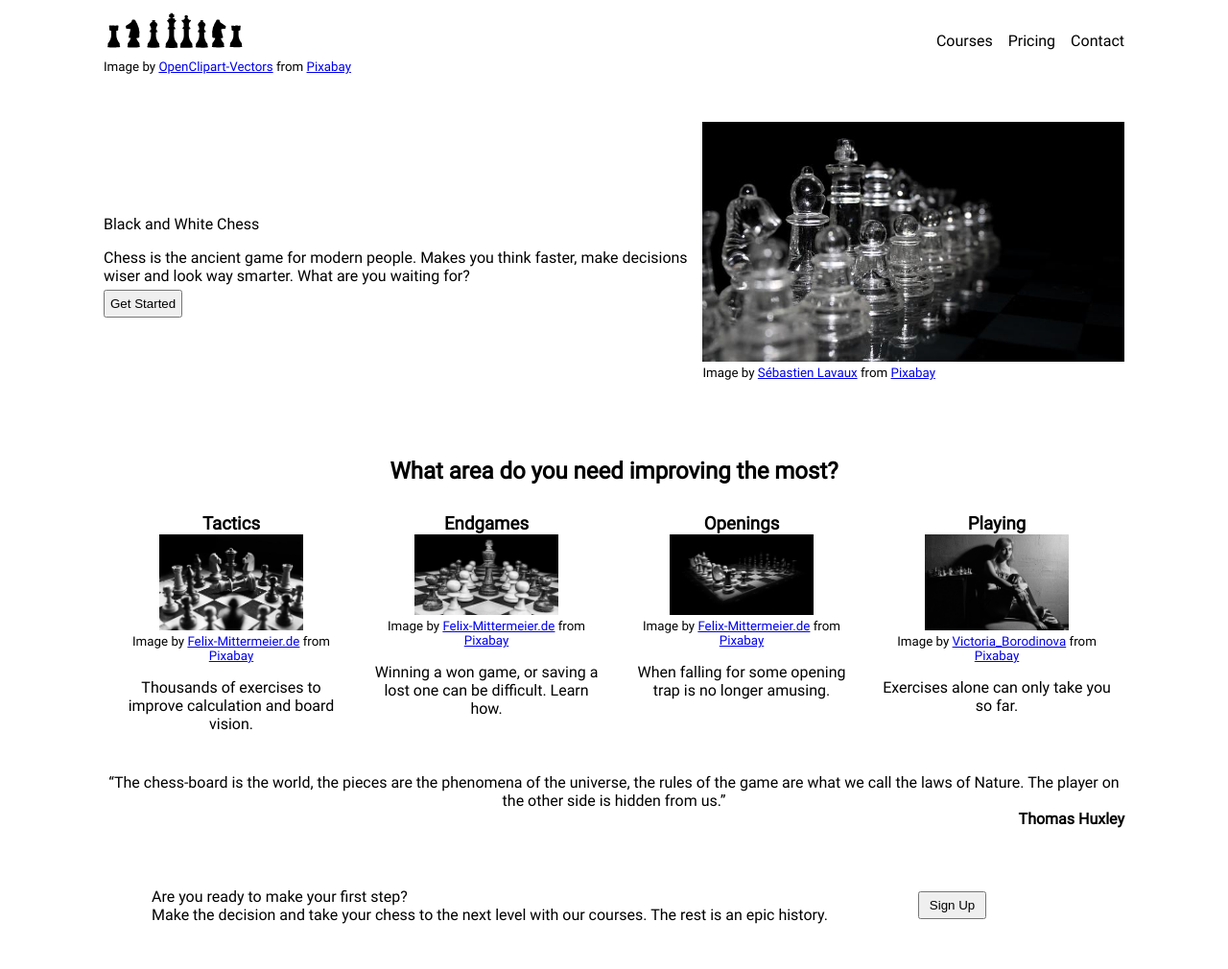
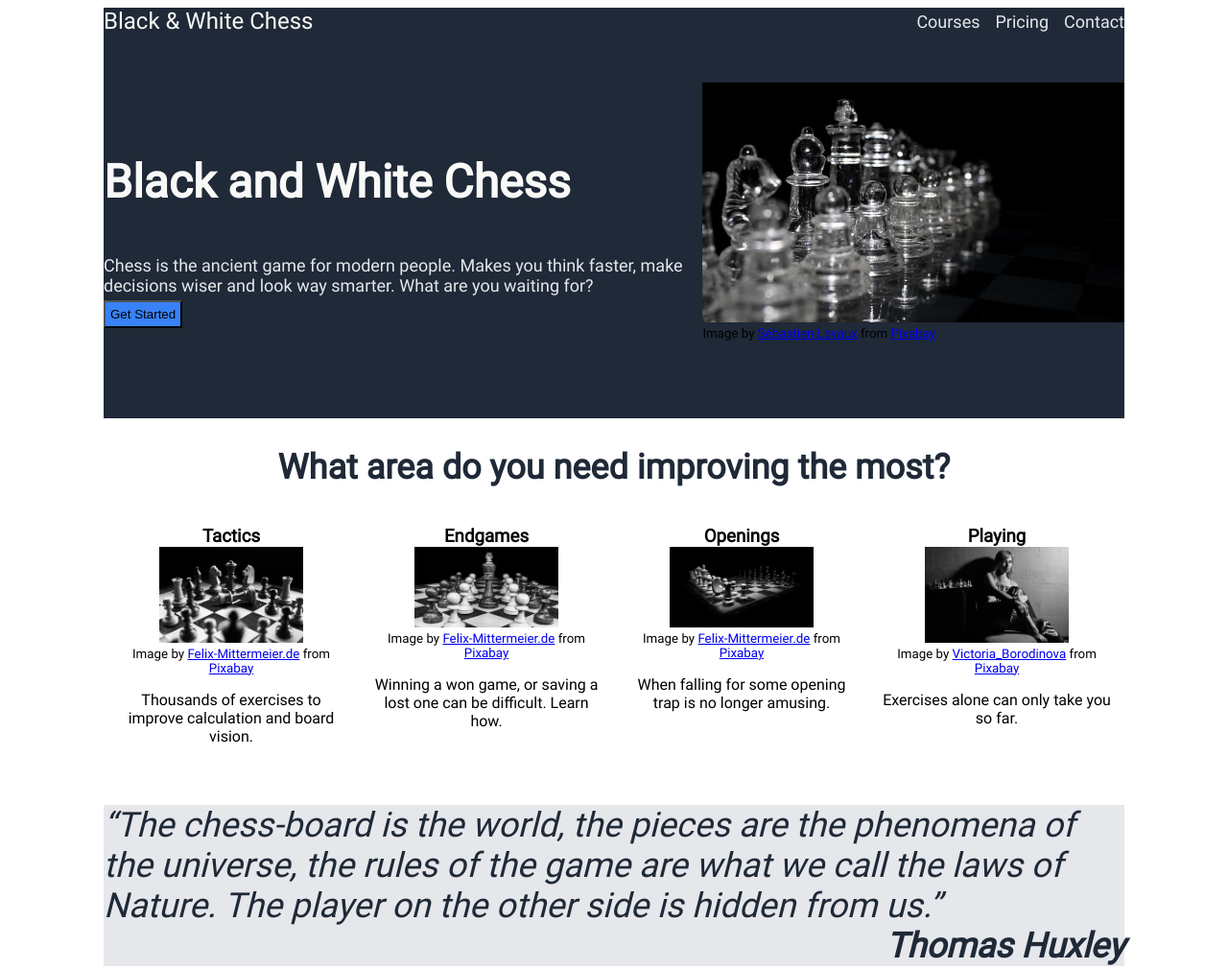
Before and after one commit to MarcusCalgar/Landing-Page, a plain HTML site: page index.html in a window 1280 px wide. Shown: the top 1010 px of the page at 96% size. Drawn offline with Linux system fonts and the light colour scheme.

Commit message:
Add font and background styles

```diff
--- a/index.html
+++ b/index.html
@@ -10,9 +10,8 @@
 <body>
     <!--This is the top-most portion of the website-->
     <div class="header">
-        <div class="top-image">
-            <img src="images/bishop-2025120.svg" alt="logo">
-            <p class="credits">Image by <a href="https://pixabay.com/users/openclipart-vectors-30363/?utm_source=link-attribution&amp;utm_medium=referral&amp;utm_campaign=image&amp;utm_content=2025120">OpenClipart-Vectors</a> from <a href="https://pixabay.com//?utm_source=link-attribution&amp;utm_medium=referral&amp;utm_campaign=image&amp;utm_content=2025120">Pixabay</a></p>
+        <div class="header-text">
+            Black & White Chess
         </div>
         <ul>
             <li>Courses</li>
@@ -21,11 +20,11 @@
         </ul>
     </div>
     <!--This is the upper portion of the website with the main image-->
-    <div class="pre">
+    <div class="hero">
         <div class="information">
             <div class="hero-text">
-                <p>Black and White Chess</p>
-                <p>Chess is the ancient game for modern people. Makes you think faster, make decisions wiser and look way smarter. What are you waiting for?
+                <p class="hero-main-text">Black and White Chess</p>
+                <p class="hero-secondary-text">Chess is the ancient game for modern people. Makes you think faster, make decisions wiser and look way smarter. What are you waiting for?
                     <button class="hero-button">Get Started</button>
                 </p>
             </div>
--- a/style.css
+++ b/style.css
@@ -8,16 +8,12 @@ body {
     font-family: roboto;
 }
 
-div {
-   /* border: 1px solid red;*/
-}
-
 .credits {
     margin: 0;
     font-size: smaller;
 }
 
-.pre, .header {
+.hero, .header {
     margin: 0 100px;
 }
 
@@ -25,10 +21,6 @@ div {
     display: flex;
     justify-content: space-between;
     align-items: center;
-}
-
-.top-image img {
-    height: 50px;
 }
 
 ul {
@@ -39,7 +31,7 @@ ul {
     gap: 16px;
 }
 
-.pre {
+.hero {
     display: flex;
     justify-content: space-between;
     align-items: center;
@@ -69,7 +61,9 @@ ul {
 
 h2 {
     text-align: center;
-    margin-top: 0;
+    font-size: 36px;
+    font-weight: 900;
+    color: #1f2937
 }
 
 .cards {
@@ -94,7 +88,11 @@ h2 {
 
 .quote {
     margin: 0 100px;
-    text-align: center;
+    background-color: #e5e7eb;
+    font-size: 36px;
+    font-style: italic;
+    font-weight: 100;
+    color: #1f2937;
 }
 
 span {
@@ -121,4 +119,29 @@ span {
     display: flex;
     justify-content: center;
     align-items: center;
+    color: #f9faf8;
 }
+
+.header, .hero, .footer {
+    background-color: #1f2937;
+}
+
+.hero-main-text {
+    font-size: 48px;
+    font-weight: 900;
+    color: #f9faf8;
+}
+
+.hero-secondary-text, ul {
+    font-size: 18px;
+    color: #e5e7eb;
+}
+
+.header-text {
+    font-size: 24px;
+    color: #f9faf8;
+}
+
+button, .banner {
+    background-color: #3882f6;
+}
```
